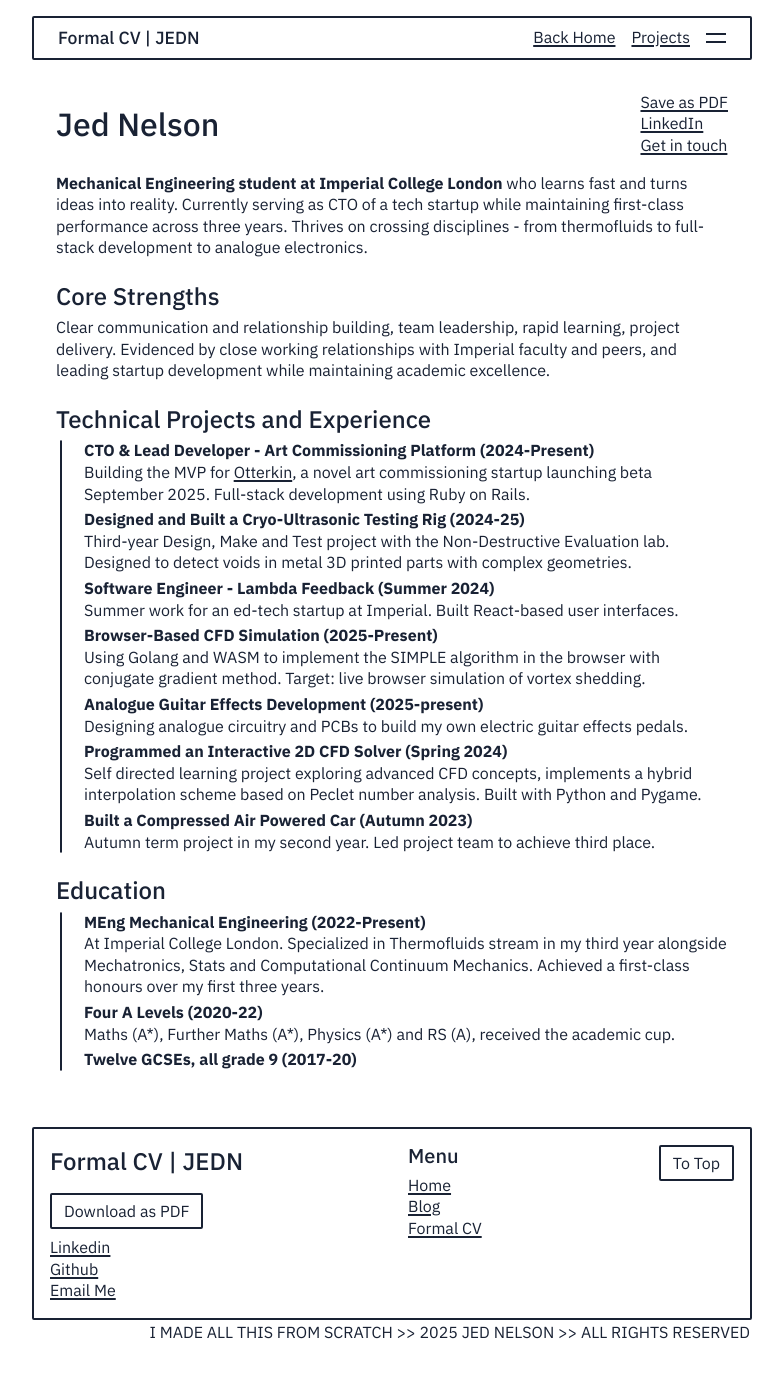
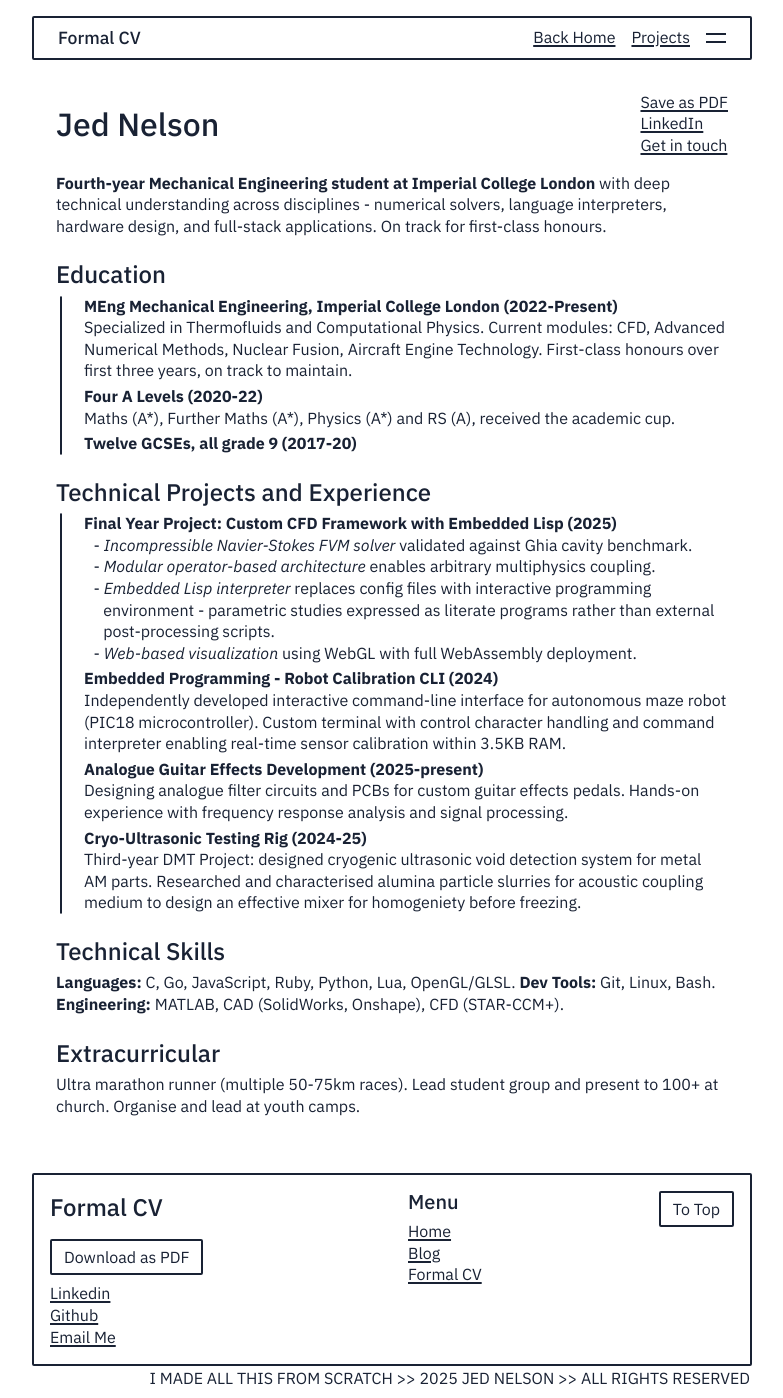
Before and after one commit to Jedsonofnel/jedn-portfolio, a Jekyll site: the page built from cv.html, in a window 1280 px wide. Shown: the whole page, without its empty margins (248-1031 px from the left). Built offline with Jekyll 4.4.1, drawn with Linux system fonts in a browser that asks for light colours; nearby versions of some CDN libraries; before the commit the page ends 1352 px from its top, so only the background shows below that.

Commit message:
Update CV

```diff
--- a/assets/css/pages/cv.css
+++ b/assets/css/pages/cv.css
@@ -58,6 +58,17 @@
 	border-radius: var(--border-radius);
 }
 
+.cv__nested-list {
+	list-style-type: none;
+	padding-left: 1.2em;
+	margin: 0;
+
+	& li::before {
+		content: "- ";
+  		margin-left: -0.6em;
+	}
+}
+
 .cv-download > a {
 	color: var(--color-fg);
 }
--- a/cv.html
+++ b/cv.html
@@ -1,7 +1,7 @@
 ---
 layout: cv
-title: Formal CV | JEDN
-subgenre_title: Formal CV | JEDN
+title: Formal CV
+subgenre_title: Formal CV
 ---
 
 <section class="cv__section">
@@ -21,75 +21,21 @@ subgenre_title: Formal CV | JEDN
 	</div>
 
 	<p>
-		<strong>Mechanical Engineering student at Imperial College London</strong>
-		who learns fast and turns ideas into reality. Currently serving as CTO of
-		a tech startup while maintaining first-class performance across three years.
-		Thrives on crossing disciplines - from thermofluids to full-stack development
-		to analogue electronics.
+		<strong>Fourth-year Mechanical Engineering student at Imperial College
+			London</strong> with deep technical understanding across disciplines -
+		numerical solvers, language interpreters, hardware design, and full-stack
+		applications. On track for first-class honours.
 	</p>
-</section>
-
-<section class="cv__section">
-	<h2 class="cv__subtitle">Core Strengths</h2>
-	<p>
-		Clear communication and relationship building, team leadership, rapid
-		learning, project delivery. Evidenced by close working relationships with
-		Imperial faculty and peers, and leading startup development while
-		maintaining academic excellence.
-	</p>
-</section>
-
-<section class="cv__section">
-	<h2 class="cv__subtitle">Technical Projects and Experience</h2>
-	<ul class="cv__list">
-		<li>
-			<strong>CTO &amp Lead Developer - Art Commissioning Platform (2024-Present)</strong><br>
-			Building the MVP for
-			<a href="https://otterkin.co.uk">Otterkin</a>,
-			a novel art commissioning startup launching beta September
-			2025. Full-stack development using Ruby on Rails.
-		</li>
-		<li>
-			<strong>Designed and Built a Cryo-Ultrasonic Testing Rig (2024-25)</strong><br>
-			Third-year Design, Make and Test project with the Non-Destructive Evaluation lab.
-			Designed to detect voids in metal 3D printed parts with complex geometries.
-		</li>
-		<li>
-			<strong>Software Engineer - Lambda Feedback (Summer 2024)</strong><br>
-			Summer work for an ed-tech startup at Imperial. Built React-based user
-			interfaces.
-		</li>
-		<li>
-			<strong>Browser-Based CFD Simulation (2025-Present)</strong><br>
-			Using Golang and WASM to implement the SIMPLE algorithm in the browser with
-			conjugate gradient method. Target: live browser simulation of vortex shedding.
-		</li>
-		<li>
-			<strong>Analogue Guitar Effects Development (2025-present)</strong><br>
-			Designing analogue circuitry and PCBs to build my own electric guitar
-			effects pedals.
-		</li>
-		<li>
-			<strong>Programmed an Interactive 2D CFD Solver (Spring 2024)</strong><br>
-			Self directed learning project exploring advanced CFD concepts, implements
-			a hybrid interpolation scheme based on Peclet number analysis. Built with
-			Python and Pygame.
-		</li>
-		<li>
-			<strong>Built a Compressed Air Powered Car (Autumn 2023)</strong><br>
-			Autumn term project in my second year. Led project team to achieve third
-			place.
-		</li>
-	</ul>
 </section>
 
 <section class="cv__section">
 	<h2 class="cv__subtitle">Education</h2>
 	<ul class="cv__list">
-		<li><strong>MEng Mechanical Engineering (2022-Present)</strong><br>
-			At Imperial College London. Specialized in Thermofluids stream in my third
-			year alongside Mechatronics, Stats and Computational Continuum Mechanics.
-			Achieved a first-class honours over my first three years.
+		<li><strong>MEng Mechanical Engineering, Imperial College London (2022-Present)</strong><br>
+			Specialized in Thermofluids and Computational Physics. Current modules:
+			CFD, Advanced Numerical Methods, Nuclear Fusion, Aircraft Engine
+			Technology. First-class honours over first three years, on track to
+			maintain.
 		</li>
 		<li>
 			<strong>Four A Levels (2020-22)</strong><br>
@@ -100,3 +46,60 @@ subgenre_title: Formal CV | JEDN
 		</li>
 	</ul>
 </section>
+
+<section class="cv__section">
+	<h2 class="cv__subtitle">Technical Projects and Experience</h2>
+	<ul class="cv__list">
+		<li>
+			<strong>Final Year Project: Custom CFD Framework with Embedded Lisp (2025)</strong><br>
+			<ul class="cv__nested-list">
+				<li><em>Incompressible Navier-Stokes FVM solver</em> validated against Ghia
+				cavity benchmark.</li>
+				<li><em>Modular operator-based architecture</em> enables arbitrary multiphysics
+				coupling.</li>
+				<li><em>Embedded Lisp interpreter</em> replaces config files with interactive
+				programming environment - parametric studies expressed as literate programs
+				rather than external post-processing scripts.</li>
+				<li><em>Web-based visualization</em> using WebGL with full WebAssembly
+				deployment.</li>
+			</ul>
+		</li>
+		<li>
+			<strong>Embedded Programming - Robot Calibration CLI (2024)</strong><br>
+			Independently developed interactive command-line interface for autonomous
+			maze robot (PIC18 microcontroller). Custom terminal with control
+			character handling and command interpreter enabling real-time sensor
+			calibration within 3.5KB RAM.
+		</li>
+		<li>
+			<strong>Analogue Guitar Effects Development (2025-present)</strong><br>
+			Designing analogue filter circuits and PCBs for custom guitar effects
+			pedals.  Hands-on experience with frequency response analysis and signal
+			processing.
+		</li>
+		<li>
+			<strong>Cryo-Ultrasonic Testing Rig (2024-25)</strong><br>
+			Third-year DMT Project: designed cryogenic ultrasonic void detection
+			system for metal AM parts.  Researched and characterised alumina particle
+			slurries for acoustic coupling medium to design an effective mixer for
+			homogeniety before freezing.
+		</li>
+	</ul>
+</section>
+
+<section class="cv__section">
+	<h2 class="cv__subtitle">Technical Skills</h2>
+	<p>
+		<strong>Languages:</strong> C, Go, JavaScript, Ruby, Python, Lua, OpenGL/GLSL.
+		<strong>Dev Tools:</strong> Git, Linux, Bash.
+		<strong>Engineering:</strong> MATLAB, CAD (SolidWorks, Onshape), CFD (STAR-CCM+).
+	</p>
+</section>
+
+<section class="cv__section">
+	<h2 class="cv__subtitle">Extracurricular</h2>
+	<p>
+		Ultra marathon runner (multiple 50-75km races). Lead student group and
+		present to 100+ at church. Organise and lead at youth camps.
+	</p>
+</section>
```
Also changed, not shown: Gemfile.lock.
